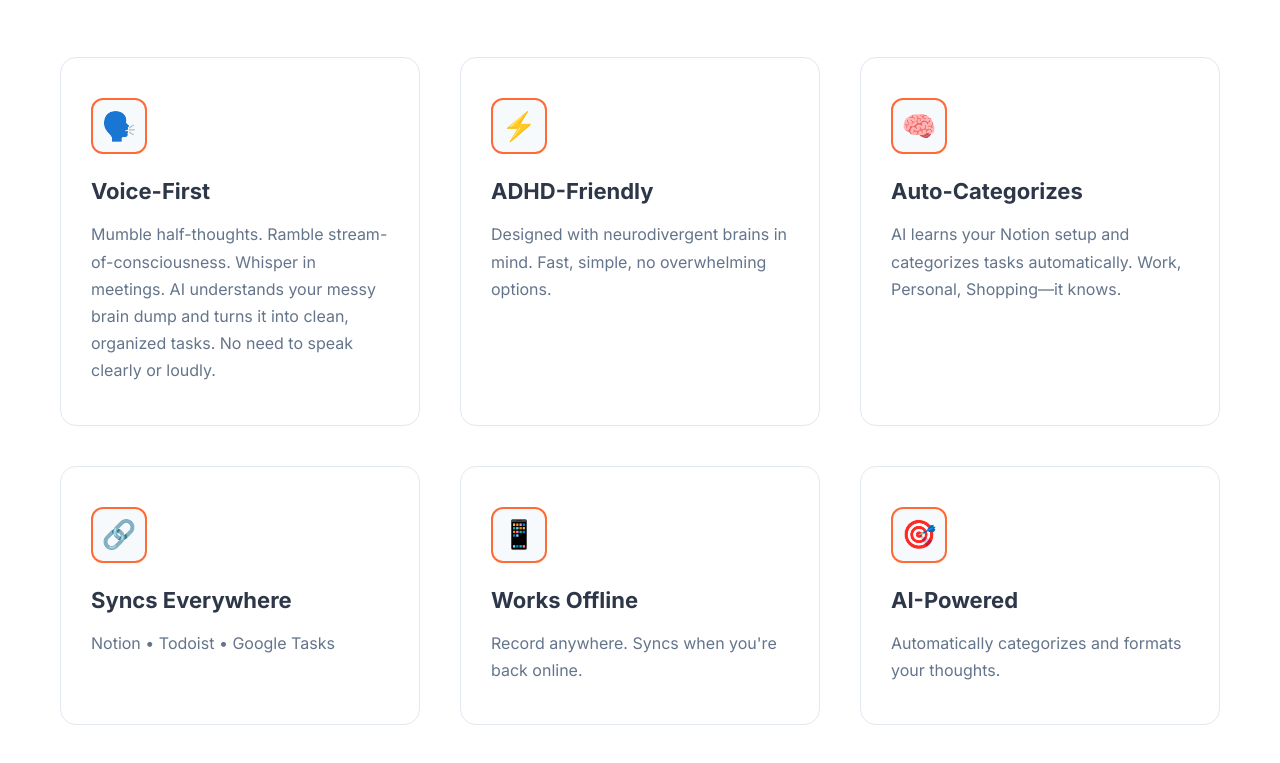
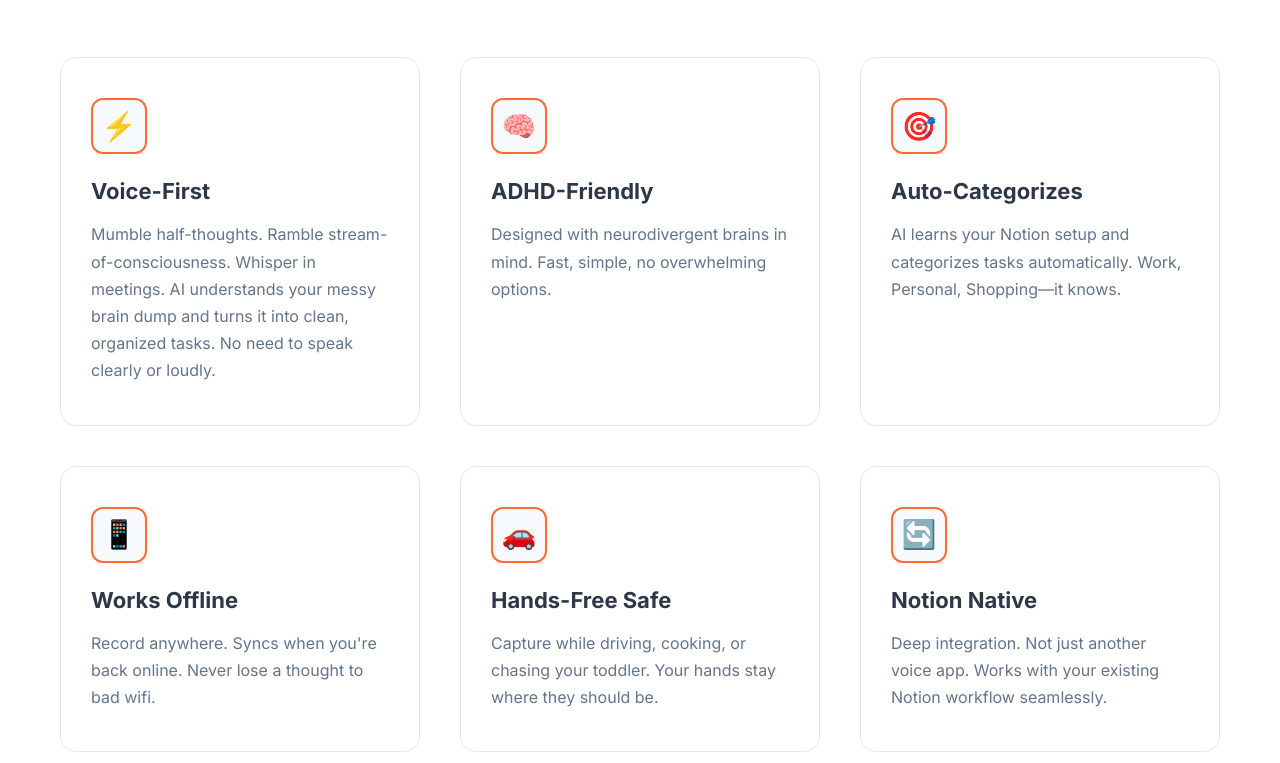
Before and after one commit to Eugenius-Studio/thoughtcatcher-landing, a plain HTML site: page index.html in a window 1280 px wide. Shown: the part 3317-4080 px from the top of the page. Drawn offline with Linux system fonts and the light colour scheme.

Commit message:
Update all 6 feature cards with complete descriptions
1. Voice-First (⚡) - AI understands messy brain dumps
2. ADHD-Friendly (🧠) - Fast, simple, no overwhelming options
3. Auto-Categorizes (🎯) - AI learns your Notion setup
4. Works Offline (📱) - Never lose a thought to bad wifi
5. Hands-Free Safe (🚗) - Capture while driving/cooking
6. Notion Native (🔄) - Deep integration with workflow

```diff
--- a/index.html
+++ b/index.html
@@ -1106,39 +1106,39 @@
 
         <div class="features-grid">
             <div class="feature-card">
-                <div class="feature-icon">🗣️</div>
+                <div class="feature-icon">⚡</div>
                 <h3>Voice-First</h3>
                 <p>Mumble half-thoughts. Ramble stream-of-consciousness. Whisper in meetings. AI understands your messy brain dump and turns it into clean, organized tasks. No need to speak clearly or loudly.</p>
             </div>
 
             <div class="feature-card">
-                <div class="feature-icon">⚡</div>
+                <div class="feature-icon">🧠</div>
                 <h3>ADHD-Friendly</h3>
                 <p>Designed with neurodivergent brains in mind. Fast, simple, no overwhelming options.</p>
             </div>
 
             <div class="feature-card">
-                <div class="feature-icon">🧠</div>
+                <div class="feature-icon">🎯</div>
                 <h3>Auto-Categorizes</h3>
                 <p>AI learns your Notion setup and categorizes tasks automatically. Work, Personal, Shopping—it knows.</p>
-            </div>
-
-            <div class="feature-card">
-                <div class="feature-icon">🔗</div>
-                <h3>Syncs Everywhere</h3>
-                <p>Notion • Todoist • Google Tasks</p>
             </div>
 
             <div class="feature-card">
                 <div class="feature-icon">📱</div>
                 <h3>Works Offline</h3>
-                <p>Record anywhere. Syncs when you're back online.</p>
+                <p>Record anywhere. Syncs when you're back online. Never lose a thought to bad wifi.</p>
             </div>
 
             <div class="feature-card">
-                <div class="feature-icon">🎯</div>
-                <h3>AI-Powered</h3>
-                <p>Automatically categorizes and formats your thoughts.</p>
+                <div class="feature-icon">🚗</div>
+                <h3>Hands-Free Safe</h3>
+                <p>Capture while driving, cooking, or chasing your toddler. Your hands stay where they should be.</p>
+            </div>
+
+            <div class="feature-card">
+                <div class="feature-icon">🔄</div>
+                <h3>Notion Native</h3>
+                <p>Deep integration. Not just another voice app. Works with your existing Notion workflow seamlessly.</p>
             </div>
         </div>
     </section>
```
